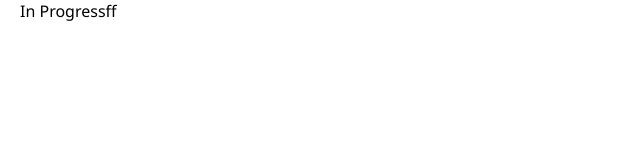
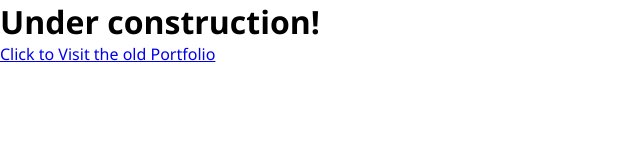
Before and after one commit to CoDemented/portfolio, a plain HTML site: page index.html in a window 1280 px wide. Shown: the whole page, without its empty margins (0-640 px from the left). Drawn offline with Linux system fonts and the light colour scheme.

```diff
--- a/index.html
+++ b/index.html
@@ -8,8 +8,11 @@
     <title>CODEMENTED</title>
 </head>
 <body>
-    <div class="container">
-        In Progressff
-    </div>
+
+
+
+
+    <h1>Under construction!</h1>
+    <a href="https://webdevuniverse.github.io/portfoliox3/" target="_blank">Click to Visit the old Portfolio</a>
 </body>
 </html>
```
Also changed, not shown: 1 other file.
